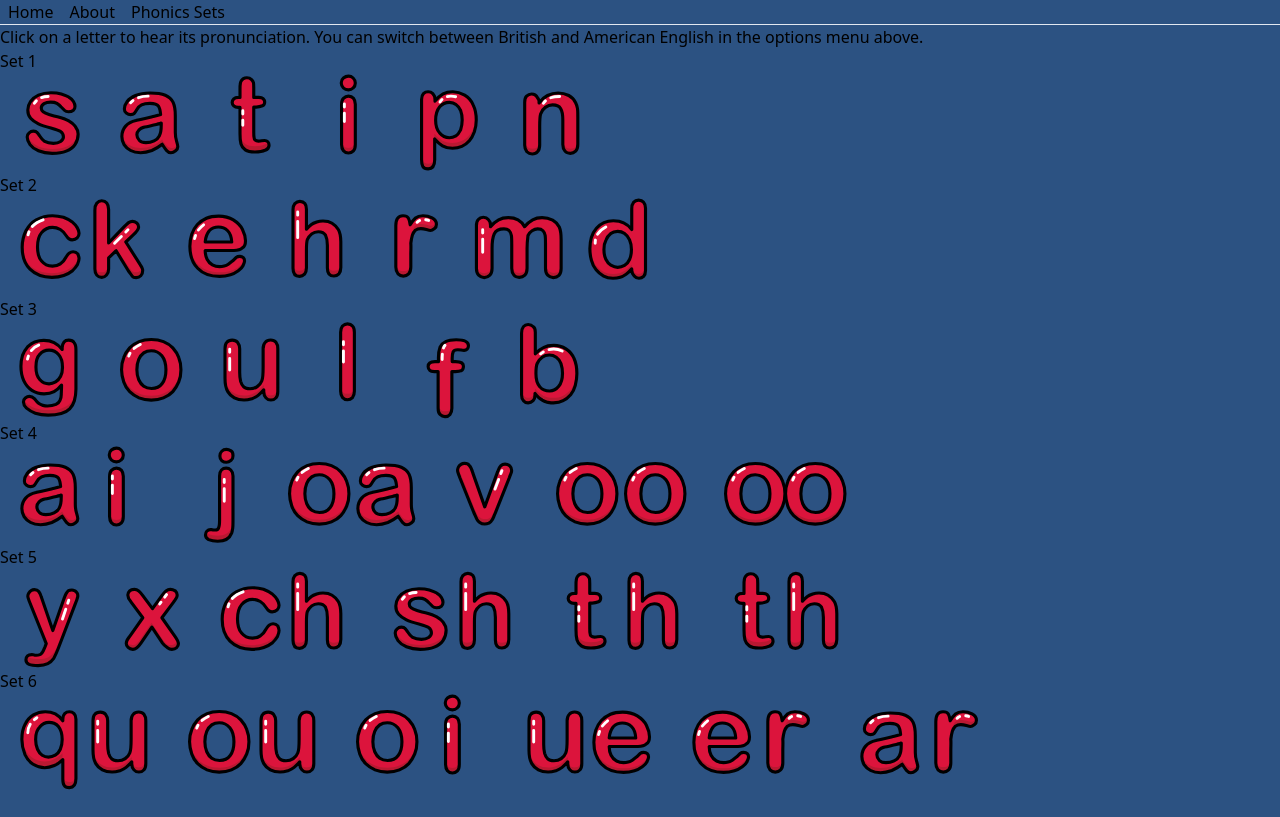
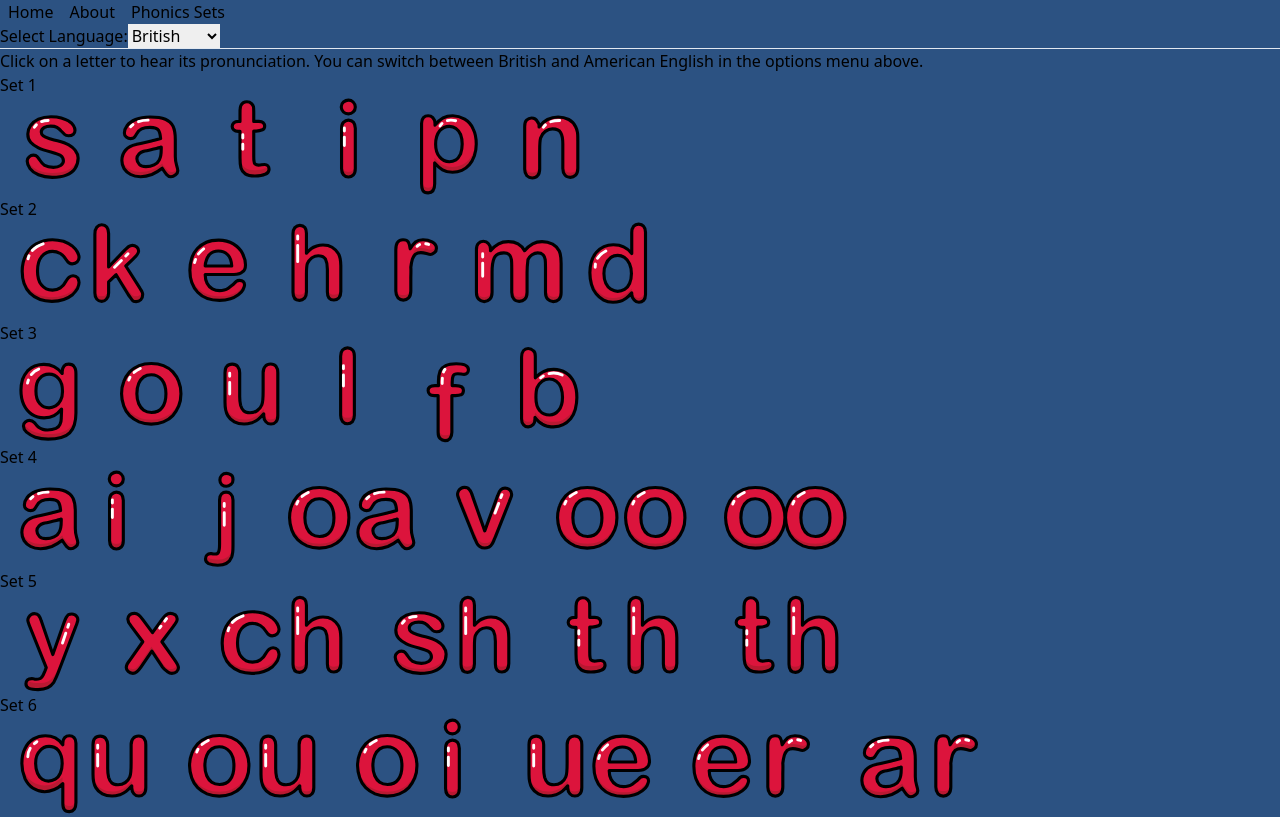
Before and after one commit to mojiwa/toddler-phonics-letter-game, a React (Create React App) app: page /phonics-sets in a window 1280 px wide. Built offline with nearby package versions, Linux system fonts and the light colour scheme.

Commit message:
allow user to save language

```diff
--- a/src/App.tsx
+++ b/src/App.tsx
@@ -89,12 +89,15 @@ class App extends React.PureComponent<{},IAppState> {
     var returnData: LanguageSelection = LanguageSelection.British;
     if (this.userCanUseStorage()) {
       var data = localStorage.getItem(SAVED_LANGUAGE_KEY);
-      console.log(data);
       if (data !== null) {
         returnData = parseInt(data);
       }
     }
     return returnData;
+  }
+
+  onLanguageSelect = (languageSelected: any) => {
+    this.setState({LanguageSelection: parseInt(languageSelected)});
   }
 
   render() {
@@ -112,6 +115,11 @@ class App extends React.PureComponent<{},IAppState> {
               <Link to="/phonics-sets">Phonics Sets</Link>
             </li>
           </ul>
+          <label>Select Language:</label>
+          <select id='language' name='language' onChange={(e) => this.onLanguageSelect(e.target.value)} value={this.state.LanguageSelection}>
+            <option value={0}>British</option>
+            <option value={1}>American</option>
+          </select>
           <hr />
           <Switch>
             <Route exact path="/">
```
